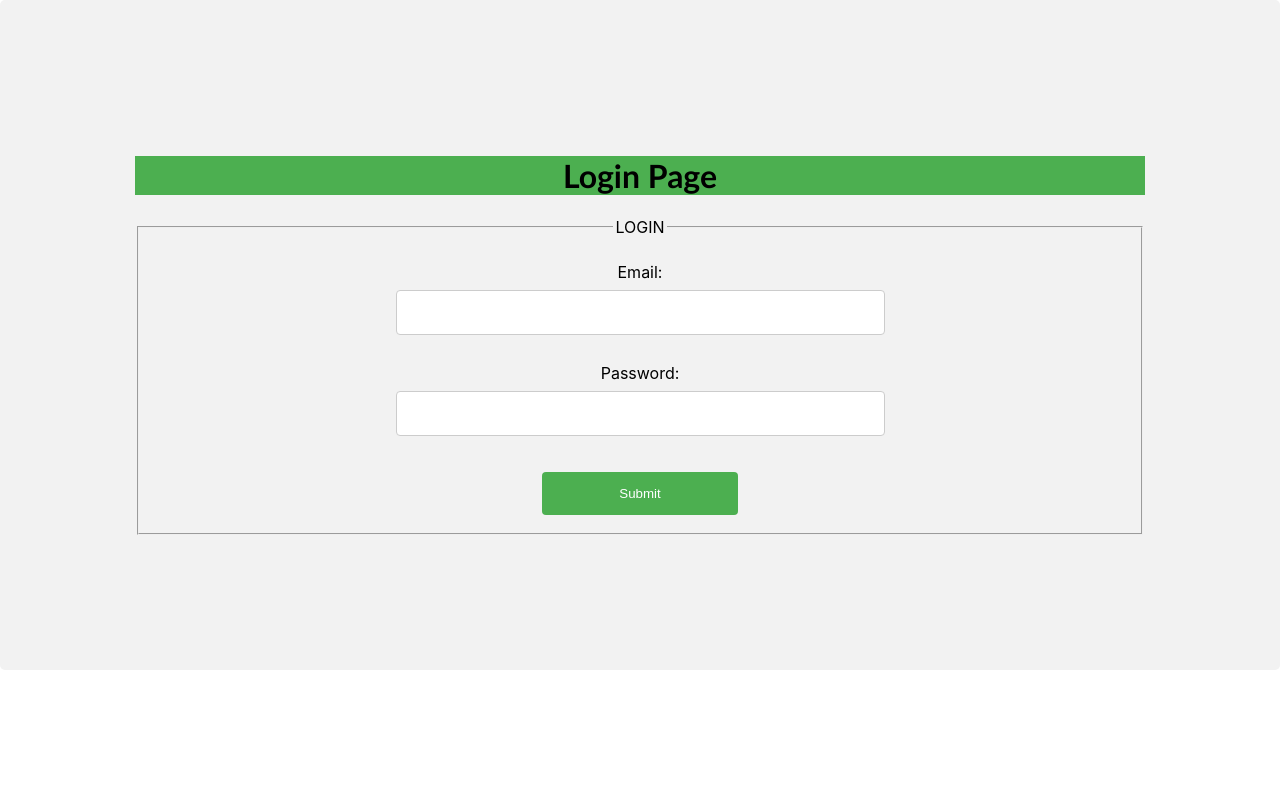
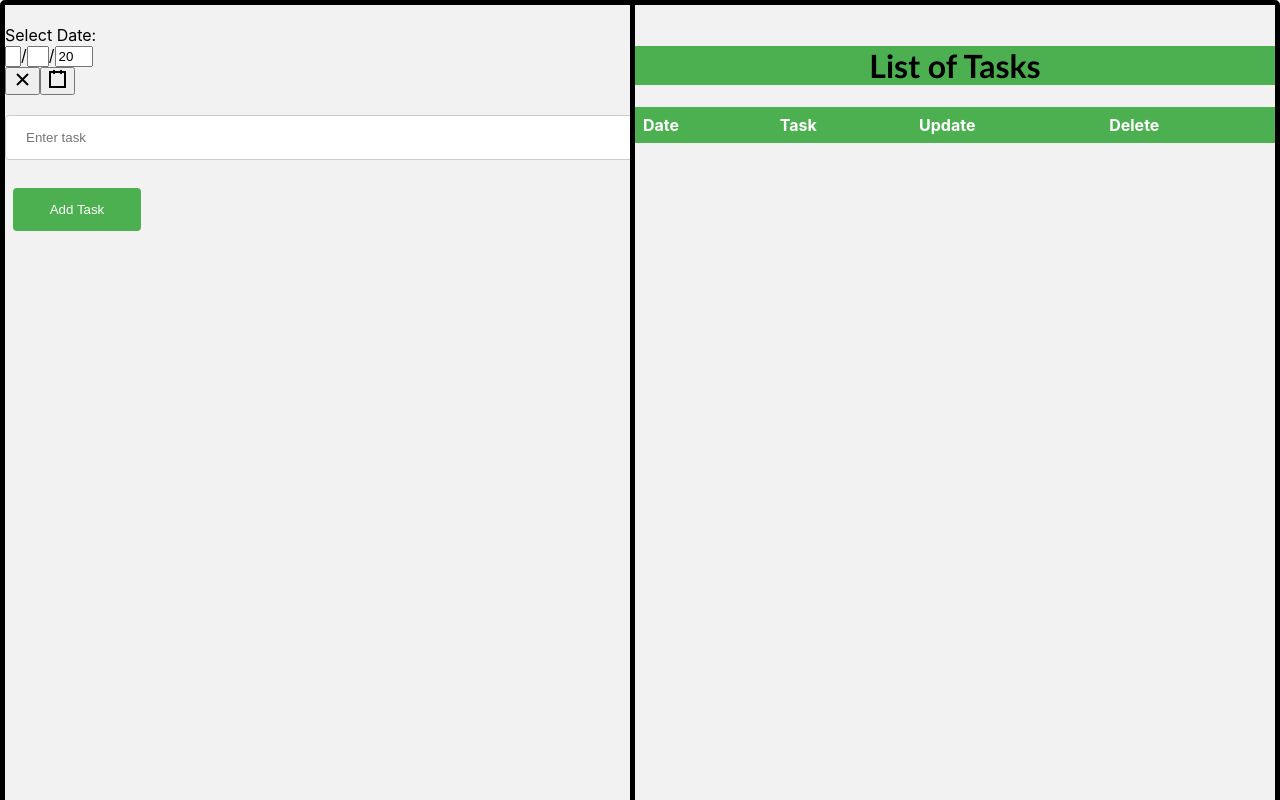
Before and after one commit to agrawalchirag/TODO-List-React, a React (Create React App) app in the folder my-app/: page /todolist in a window 1280 px wide. Built offline with nearby package versions, Linux system fonts and the light colour scheme.

Commit message:
changes has been made in the App.js file accordingly

```diff
--- a/my-app/src/App.js
+++ b/my-app/src/App.js
@@ -1,12 +1,11 @@
 import React, { Component } from 'react';
 import './App.css';
-import Login from './containers/Login.js';
-
+import RouterHub from './containers/RouterHub';
 class App extends Component {
   render() {
     return (
       <div>
-        <Login/>
+        <RouterHub/>
       </div>
     );
   }
```
